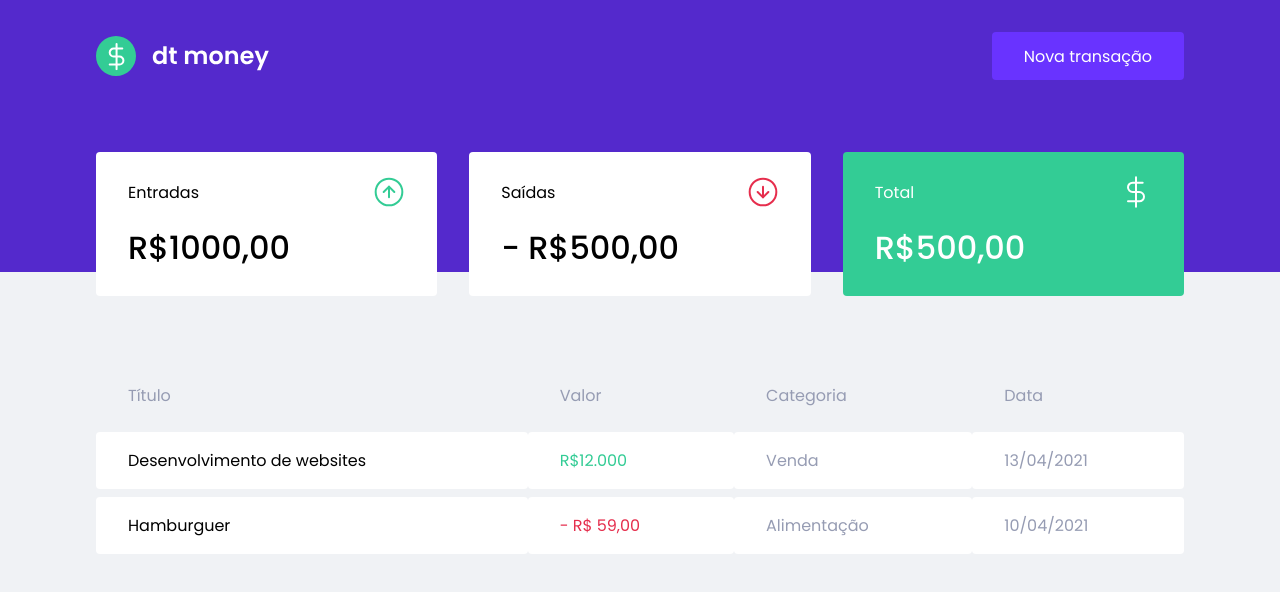
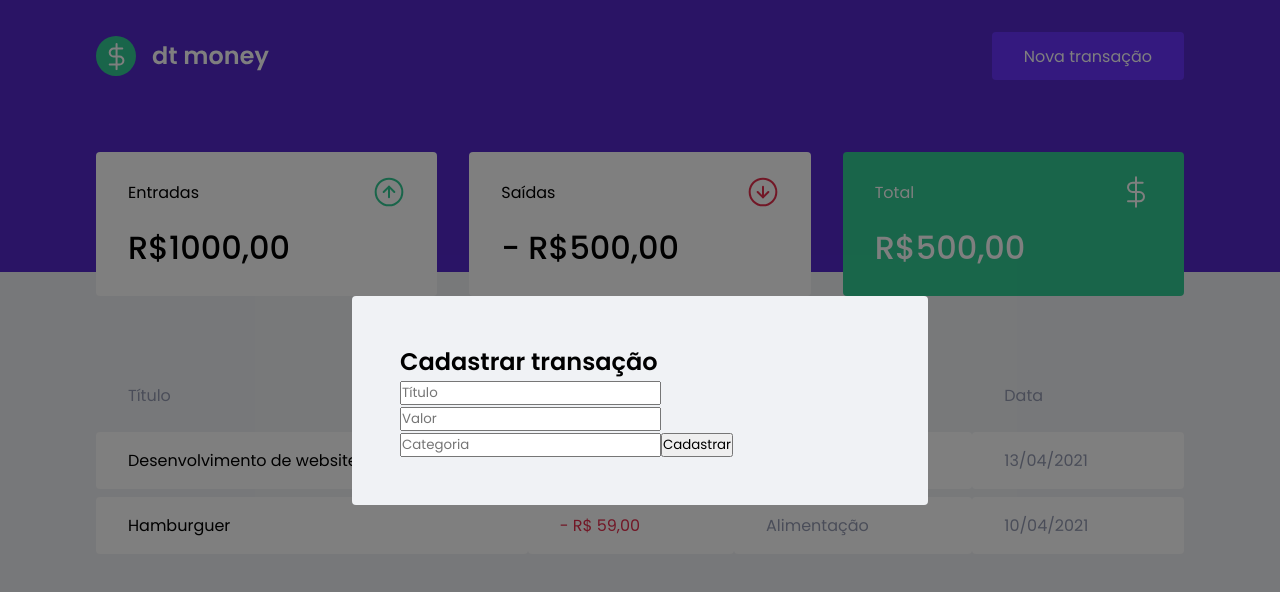
Before and after one commit to lgmf/dtmoney, a React (Create React App) app: page / in a window 1280 px wide. Both pictures are taken after a click on the button "Nova transação". Shown: the top 592 px of the page. Built offline with nearby package versions, Linux system fonts and the light colour scheme; no server answers; what miragejs would draw is missing.

Commit message:
chore: add react-modals

```diff
--- a/package.json
+++ b/package.json
@@ -7,6 +7,7 @@
     "miragejs": "^0.1.41",
     "react": "^17.0.2",
     "react-dom": "^17.0.2",
+    "react-modal": "^3.13.1",
     "react-scripts": "4.0.3",
     "styled-components": "^5.3.0",
     "web-vitals": "^1.0.1"
@@ -19,6 +20,7 @@
     "@types/node": "^12.0.0",
     "@types/react": "^17.0.0",
     "@types/react-dom": "^17.0.0",
+    "@types/react-modal": "^3.12.0",
     "@types/styled-components": "^5.1.9",
     "typescript": "^4.1.2"
   },
--- a/src/App.tsx
+++ b/src/App.tsx
@@ -1,14 +1,37 @@
+import { useState } from 'react';
+import Modal from 'react-modal';
+
 import { GlobalStyle } from "./styles/global";
 
 import { Dashboard } from "./components/Dashboard";
 import { Header } from "./components/Header";
+import { NewTransactionModal } from './components/NewTransactionModal';
+
+Modal.setAppElement('#root');
 
 function App() {
+  const [isNewTransactionModalOpen, setIsNewTransactionModalOpen] = useState(false);
+
+  function handleOpenNewTransactionModal() {
+    setIsNewTransactionModalOpen(true);
+  }
+
+  function handleCloseNewTransactionModal() {
+    setIsNewTransactionModalOpen(false);
+  }
+
   return (
     <>
       <GlobalStyle />
-      <Header />
+
+      <Header onOpenNewTransactionModal={handleOpenNewTransactionModal} />
+
       <Dashboard />
+
+      <NewTransactionModal
+        isOpen={isNewTransactionModalOpen}
+        onRequestClose={handleCloseNewTransactionModal}
+      />
     </>
   );
 }
--- a/src/components/Header/index.tsx
+++ b/src/components/Header/index.tsx
@@ -2,12 +2,17 @@
 
 import { Container, Content } from './styles';
 
-export function Header() {
+interface HeaderProps {
+  onOpenNewTransactionModal: () => void;
+}
+
+export function Header({ onOpenNewTransactionModal }: HeaderProps) {
   return (
     <Container>
       <Content>
         <img src={logo} alt="dt money" />
-        <button>
+
+        <button onClick={onOpenNewTransactionModal}>
           Nova transação
         </button>
       </Content>
--- /dev/null
+++ b/src/components/NewTransactionModal/index.tsx
@@ -0,0 +1,35 @@
+import Modal from 'react-modal';
+import { Form } from './styles';
+
+interface NewTransactionModalProps {
+  isOpen: boolean;
+  onRequestClose: () => void;
+}
+
+export function NewTransactionModal({ isOpen, onRequestClose }: NewTransactionModalProps) {
+  return (
+    <Modal
+      className="react-modal-content"
+      overlayClassName="react-modal-overlay"
+      isOpen={isOpen}
+      onRequestClose={onRequestClose}
+    >
+      <Form>
+        <h2>Cadastrar transação</h2>
+
+        <input placeholder="Título" />
+
+        <input
+          type="number"
+          placeholder="Valor"
+        />
+
+        <input placeholder="Categoria" />
+
+        <button type="submit">
+          Cadastrar
+        </button>
+      </Form>
+    </Modal>
+  )
+}
--- /dev/null
+++ b/src/components/NewTransactionModal/styles.ts
@@ -0,0 +1,3 @@
+import styled from 'styled-components';
+
+export const Form = styled.form``;
--- a/src/styles/global.ts
+++ b/src/styles/global.ts
@@ -59,4 +59,25 @@
     opacity: 0.6;
     cursor: not-allowed;
   }
+
+  .react-modal-overlay {
+    background-color: rgba(0,0,0,0.5);
+    position: fixed;
+    top: 0;
+    bottom: 0;
+    left: 0;
+    right: 0;
+    display: flex;
+    justify-content: center;
+    align-items: center;
+  }
+
+  .react-modal-content {
+    max-width: 576px;
+    width: 100%;
+    background-color: var(--background);
+    padding: 3rem;
+    position: relative;
+    border-radius: 0.25rem;
+  }
 `;
```
Also changed, not shown: 1 other file (tests, documents, lock files or other folders).
